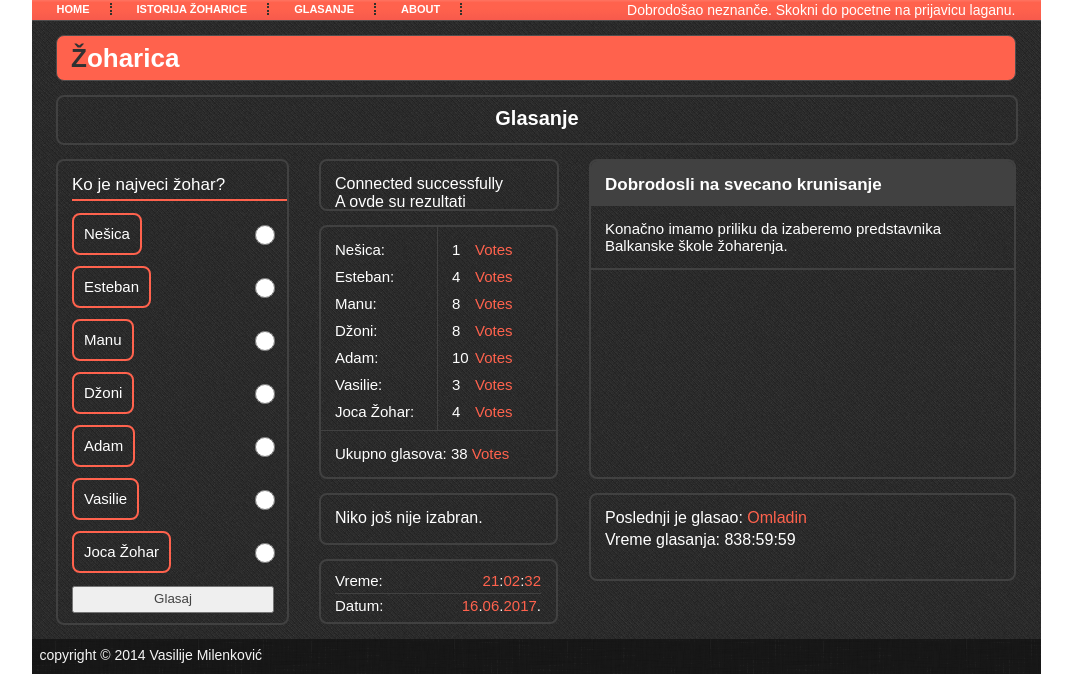
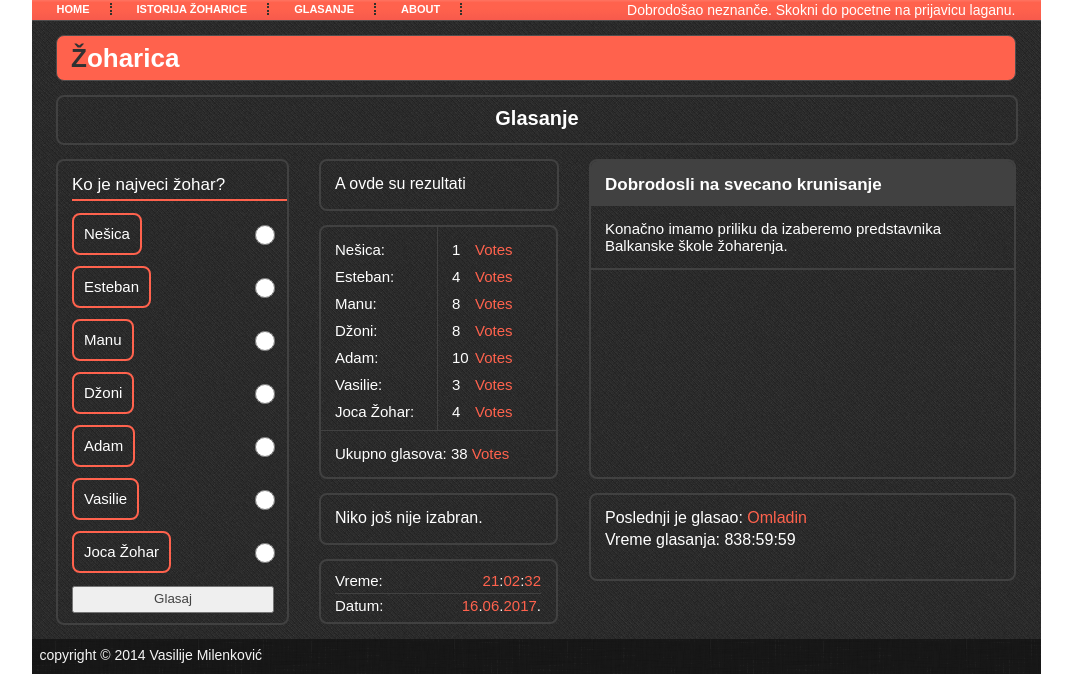
Before and after one commit to vasilie/zoharica, a PHP site: page /glasanje.php in a window 1280 px wide. Shown: the top 674 px of the page, without its empty margins (104-1176 px from the left). Run offline with PHP 8.4, Linux system fonts and the light colour scheme; data comes from the database, SQL or seed files in the repository; some libraries are stand-ins or nearby versions.

Commit message:
glasanje fix

```diff
--- a/glasanje.php
+++ b/glasanje.php
@@ -532,7 +532,7 @@
 		if ($db->connect_error) {
 		    die("Connection failed: " . $db->connect_error);
 		}
-		echo "Connected successfully";
+		// echo "Connected successfully";
 
 
 
```
